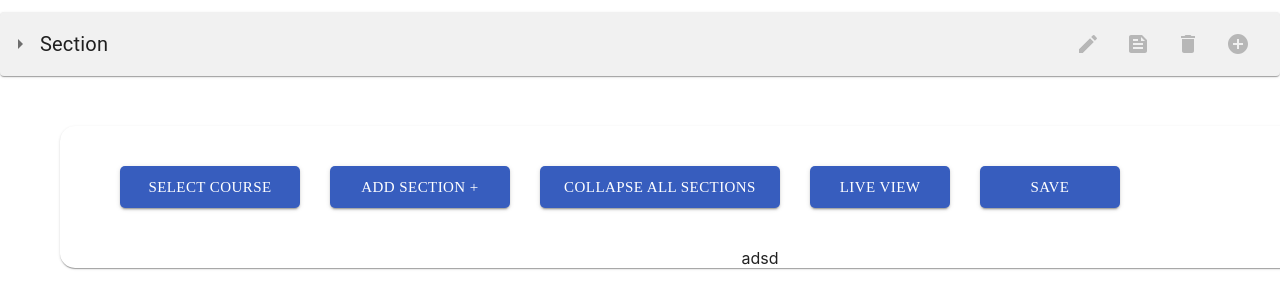
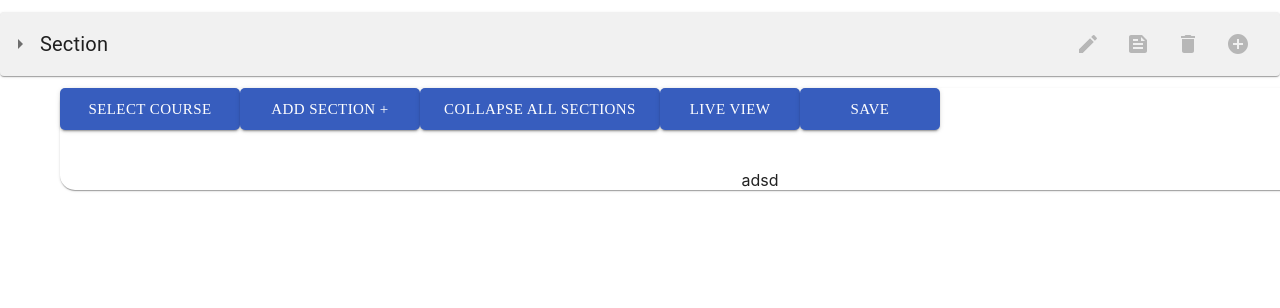
Before and after one commit to gaurav-rajput123/glss.create-studio, a React (Create React App) app: page / in a window 1280 px wide. Shown: the top 308 px of the page. Built offline with nearby package versions, Linux system fonts and the light colour scheme.

Commit message:
Update Middle.js

```diff
--- a/src/namrata/Middle.js
+++ b/src/namrata/Middle.js
@@ -65,12 +65,12 @@ export default function Middle() {
     setCourses(newCourses)
   }
   return (
-    <Box className="box-list" style={{ marginTop: "10px", width: "1400px", zIndex: 2, marginLeft: "60px" }}>
+    <Box className="box-list" style={{ margin: "10px 0px 0px 60px", width: "1400px", zIndex: 2 }}>
       <Paper style={{ backgroundColor: "white", alignItems: "flex-start", height: "auto", borderRadius: "15px" }}>
 
 
-        <div style={{ display: "flex", marginLeft: "70px", marginTop: "50px" }}>
-          <div style={{ marginLeft: "-10px", marginTop: "40px", marginRight: "20px" }}>
+        <div style={{ display: "flex", marginTop: "50px 0px 0px 70px" }}>
+          <div style={{ marginTop: "40px 20px 0px -10px" }}>
             <Button
               variant="contained"
               size="large"
@@ -80,7 +80,7 @@ export default function Middle() {
             </Button>
           </div>
 
-          <div style={{ marginLeft: "10px", marginTop: "40px", marginRight: "20px" }}>
+          <div style={{ marginTop: "40px 20px 0px 10px" }}>
             <Button
               variant="contained"
               size="large"
@@ -91,7 +91,7 @@ export default function Middle() {
             </Button>
           </div>
 
-          <div style={{ marginLeft: "10px", marginTop: "40px", marginRight: "20px" }}>
+          <div style={{ marginTop: "40px 20px 0px 10px" }}>
             <Button
               variant="contained"
               size="large"
@@ -101,7 +101,7 @@ export default function Middle() {
             </Button>
           </div>
 
-          <div style={{ marginLeft: "10px", marginTop: "40px", marginRight: "20px" }}>
+          <div style={{ marginTop: "40px 20px 0px 10px" }}>
             <Button
               variant="contained"
               size="large"
@@ -111,7 +111,7 @@ export default function Middle() {
             </Button>
           </div>
 
-          <div style={{ marginLeft: "10px", marginTop: "40px" }}>
+          <div style={{ marginTop: "40px 0px 0px 10px" }}>
             <Button
               variant="contained"
               size="large"
```
